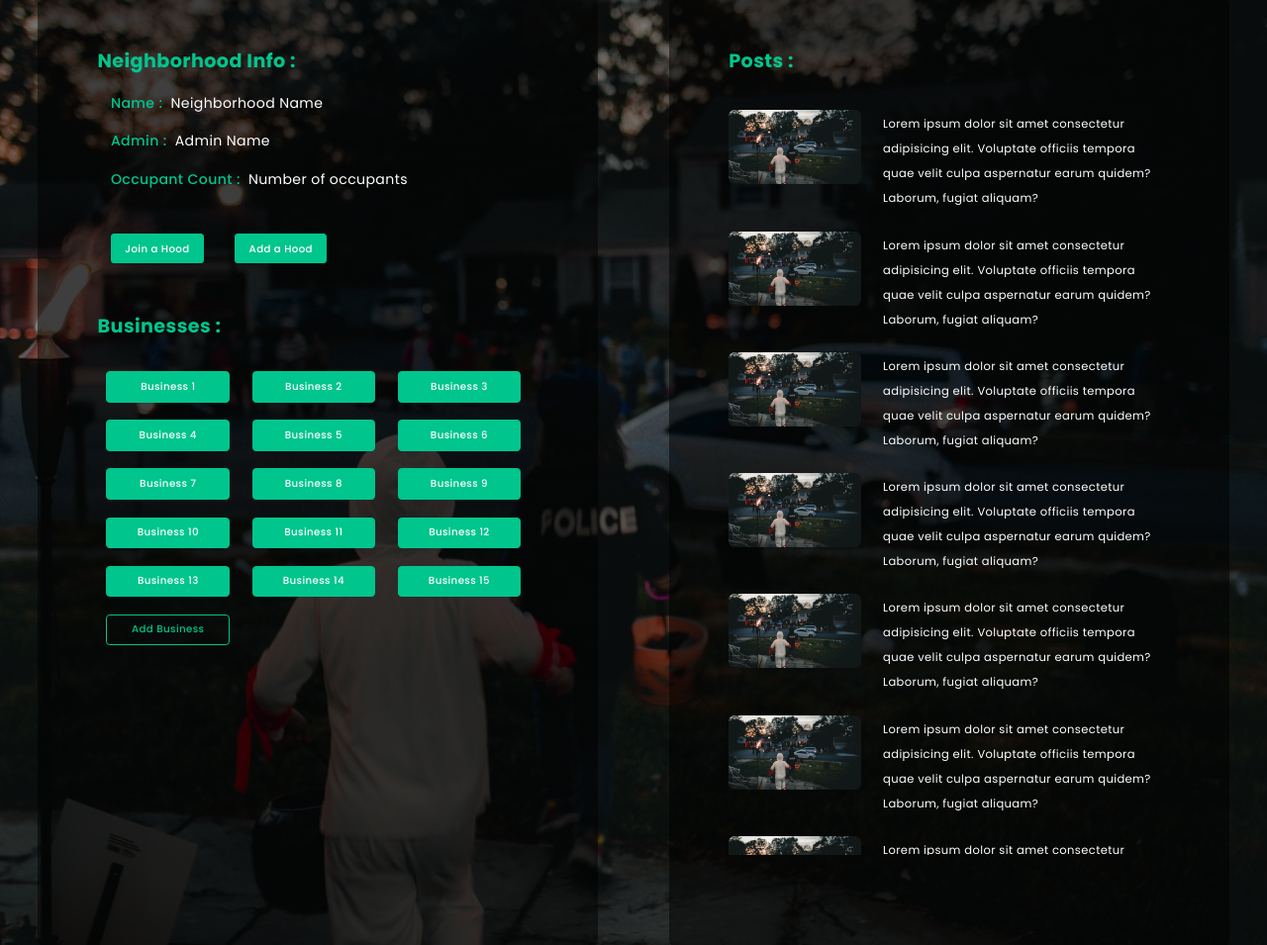
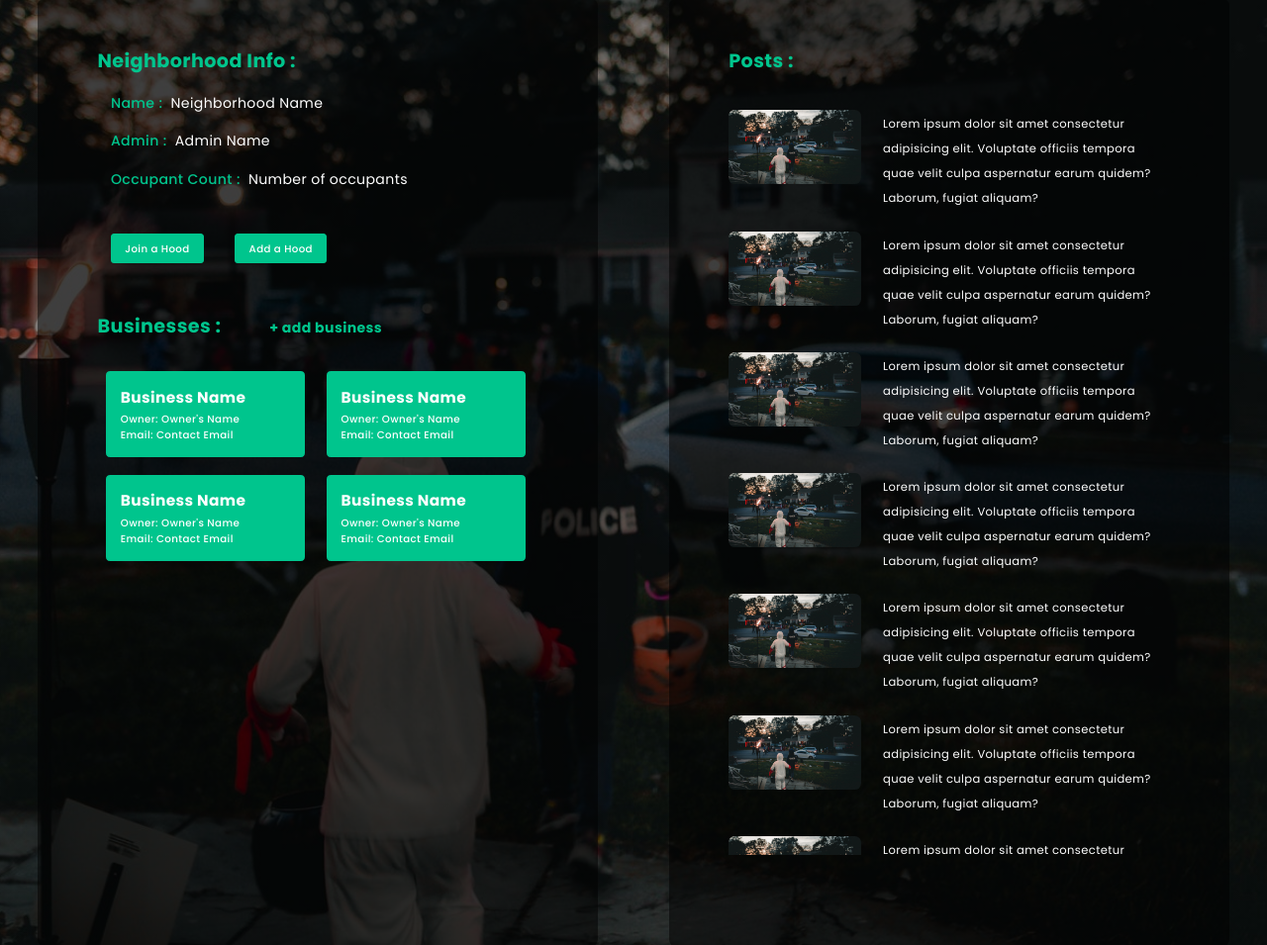
Before and after one commit to cheeks-cloud/hoodwatch, a Django app: template neighborhood/templates/neighborhood/index.html in a window 1280 px wide. Shown: the part 158-1113 px from the top of the page at 99% size. Run offline with Django 4.2, Linux system fonts and the light colour scheme; the template is opened without the code that fills it: values that come from a table or form of the project are taken from there, others are empty; parts of the project's set-up code (start-up, migrations or seed data) failed here and were passed over.

```diff
--- a/neighborhood/static/neighborhood/css/index.css
+++ b/neighborhood/static/neighborhood/css/index.css
@@ -979,6 +979,17 @@ main .content .left .businesses h3 {
   margin-bottom: 5%;
 }
 
+main .content .left .businesses h3 span {
+  font-size: 1.1vw;
+  margin-left: 10%;
+  text-transform: lowercase;
+  cursor: pointer;
+}
+
+main .content .left .businesses h3 span:hover {
+  color: #fff;
+}
+
 main .content .left .businesses .all-businesses {
   height: 100%;
   overflow: auto;
@@ -988,15 +999,14 @@ main .content .left .businesses .all-businesses::-webkit-scrollbar {
   display: none;
 }
 
-main .content .left .businesses .all-businesses span {
-  text-align: center;
+main .content .left .businesses .all-businesses .business-item {
   display: inline-block;
-  width: 28%;
+  width: 45%;
   text-decoration: none;
   color: #fff;
   background-color: #00c58d;
   border: 0.1vw solid #00c58d;
-  padding: 1.5% 3%;
+  padding: 3%;
   margin: 2%;
   border-radius: 0.3vw;
   font-size: 0.8vw;
@@ -1004,9 +1014,10 @@ main .content .left .businesses .all-businesses span {
   cursor: pointer;
 }
 
-main .content .left .businesses .all-businesses span:hover {
-  background-color: transparent;
-  color: #00c58d;
+main .content .left .businesses .all-businesses .business-item h3 {
+  color: #fff;
+  font-size: 1.2vw;
+  margin-bottom: 2%;
 }
 
 main .content .left .businesses .all-businesses .add-business {
--- a/neighborhood/static/neighborhood/css/index.scss
+++ b/neighborhood/static/neighborhood/css/index.scss
@@ -647,6 +647,15 @@ main {
           text-transform: capitalize;
           font-size: 1.5vw;
           margin-bottom: 5%;
+          span {
+            font-size: 1.1vw;
+            margin-left: 10%;
+            text-transform: lowercase;
+            cursor: pointer;
+            &:hover {
+              color: #fff;
+            }
+          }
         }
         .all-businesses {
           height: 100%;
@@ -654,23 +663,23 @@ main {
           &::-webkit-scrollbar {
             display: none;
           }
-          span {
-            text-align: center;
+          .business-item {
             display: inline-block;
-            width: 28%;
+            width: 45%;
             text-decoration: none;
             color: #fff;
             background-color: $primary_color;
             border: 0.1vw solid $primary_color;
-            padding: 1.5% 3%;
+            padding: 3%;
             margin: 2%;
             border-radius: 0.3vw;
             font-size: 0.8vw;
             font-weight: 500;
             cursor: pointer;
-            &:hover {
-              background-color: transparent;
-              color: $primary_color;
+            h3 {
+              color: #fff;
+              font-size: 1.2vw;
+              margin-bottom: 2%;
             }
           }
           .add-business {
--- a/neighborhood/templates/neighborhood/index.html
+++ b/neighborhood/templates/neighborhood/index.html
@@ -141,24 +141,38 @@
             </div>
           </div>
           <div class="businesses">
-            <h3>Businesses :</h3>
+            <h3>
+              Businesses : <span class="add-business">&plus; Add Business</span>
+            </h3>
             <div class="all-businesses">
-              <span>Business 1</span>
-              <span>Business 2</span>
-              <span>Business 3</span>
-              <span>Business 4</span>
-              <span>Business 5</span>
-              <span>Business 6</span>
-              <span>Business 7</span>
-              <span>Business 8</span>
-              <span>Business 9</span>
-              <span>Business 10</span>
-              <span>Business 11</span>
-              <span>Business 12</span>
-              <span>Business 13</span>
-              <span>Business 14</span>
-              <span>Business 15</span>
-              <span class="add-business">Add Business</span>
+              <!-- test item -->
+              <div class="business-item">
+                <h3>Business Name</h3>
+                <p>Owner: Owner's Name</p>
+                <p>Email: Contact Email</p>
+              </div>
+
+              <!-- test item -->
+              <div class="business-item">
+                <h3>Business Name</h3>
+                <p>Owner: Owner's Name</p>
+                <p>Email: Contact Email</p>
+              </div>
+
+              <!-- test item -->
+              <div class="business-item">
+                <h3>Business Name</h3>
+                <p>Owner: Owner's Name</p>
+                <p>Email: Contact Email</p>
+              </div>
+
+              <!-- test item -->
+              <div class="business-item">
+                <h3>Business Name</h3>
+                <p>Owner: Owner's Name</p>
+                <p>Email: Contact Email</p>
+              </div>
+
               <div id="business-form">
                 <p class="close-business">&times</p>
                 <div class="form">
```
Also changed, not shown: 1 other file.
